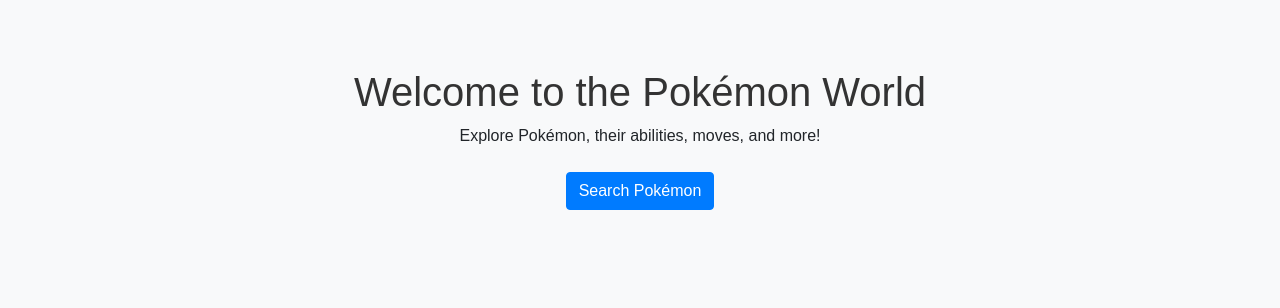
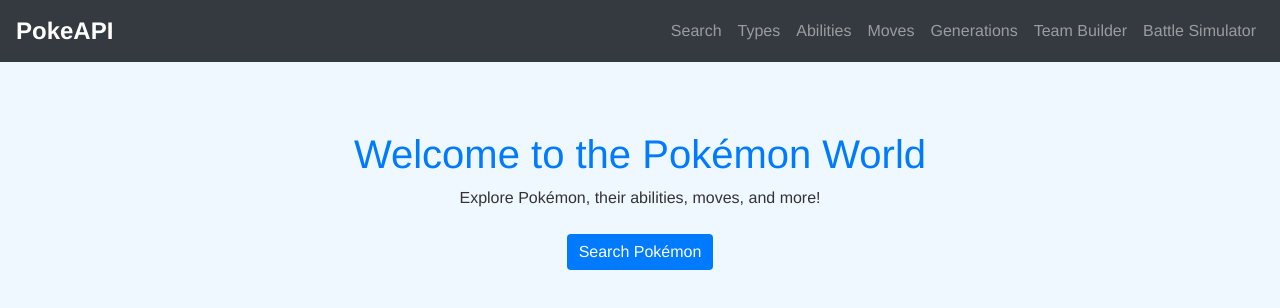
Before and after one commit to KaiUtterback/API-Integration-Project, a plain HTML site: page index.html in a window 1280 px wide. Drawn offline with nearby package versions, Linux system fonts and the light colour scheme.

Commit message:
style updates

```diff
--- a/css/styles.css
+++ b/css/styles.css
@@ -1,10 +1,16 @@
 body {
-    background-color: #f8f9fa;
-    font-family: Arial, sans-serif;
+    background-color: #f0f8ff;
+    font-family: 'Helvetica Neue', sans-serif;
+    color: #333;
+}
+
+.navbar-brand {
+    font-size: 1.5em;
+    font-weight: bold;
 }
 
 h1, h2, h3 {
-    color: #333;
+    color: #007bff;
 }
 
 img {
@@ -27,3 +33,21 @@ ul {
     list-style-type: none;
     padding: 0;
 }
+
+.type-card, .ability-card, .move-card, .generation-card, .pokemon-card {
+    border: 1px solid #ddd;
+    border-radius: 10px;
+    padding: 20px;
+    margin: 10px 0;
+    background-color: #fff;
+    box-shadow: 0 0 10px rgba(0, 0, 0, 0.1);
+}
+
+.btn-primary {
+    background-color: #007bff;
+    border: none;
+}
+
+.btn-primary:hover {
+    background-color: #0056b3;
+}
--- a/index.html
+++ b/index.html
@@ -8,6 +8,23 @@
     <link rel="stylesheet" href="css/styles.css">
 </head>
 <body>
+    <nav class="navbar navbar-expand-lg navbar-dark bg-dark">
+        <a class="navbar-brand" href="index.html">PokeAPI</a>
+        <button class="navbar-toggler" type="button" data-toggle="collapse" data-target="#navbarNav" aria-controls="navbarNav" aria-expanded="false" aria-label="Toggle navigation">
+            <span class="navbar-toggler-icon"></span>
+        </button>
+        <div class="collapse navbar-collapse" id="navbarNav">
+            <ul class="navbar-nav ml-auto">
+                <li class="nav-item"><a class="nav-link" href="search.html">Search</a></li>
+                <li class="nav-item"><a class="nav-link" href="types.html">Types</a></li>
+                <li class="nav-item"><a class="nav-link" href="abilities.html">Abilities</a></li>
+                <li class="nav-item"><a class="nav-link" href="moves.html">Moves</a></li>
+                <li class="nav-item"><a class="nav-link" href="generations.html">Generations</a></li>
+                <li class="nav-item"><a class="nav-link" href="team-builder.html">Team Builder</a></li>
+                <li class="nav-item"><a class="nav-link" href="battle-simulator.html">Battle Simulator</a></li>
+            </ul>
+        </div>
+    </nav>
     <div class="container">
         <h1 class="text-center mt-5">Welcome to the Pokémon World</h1>
         <p class="text-center">Explore Pokémon, their abilities, moves, and more!</p>
```
Also changed, not shown: search.html (+17 -0 lines).
